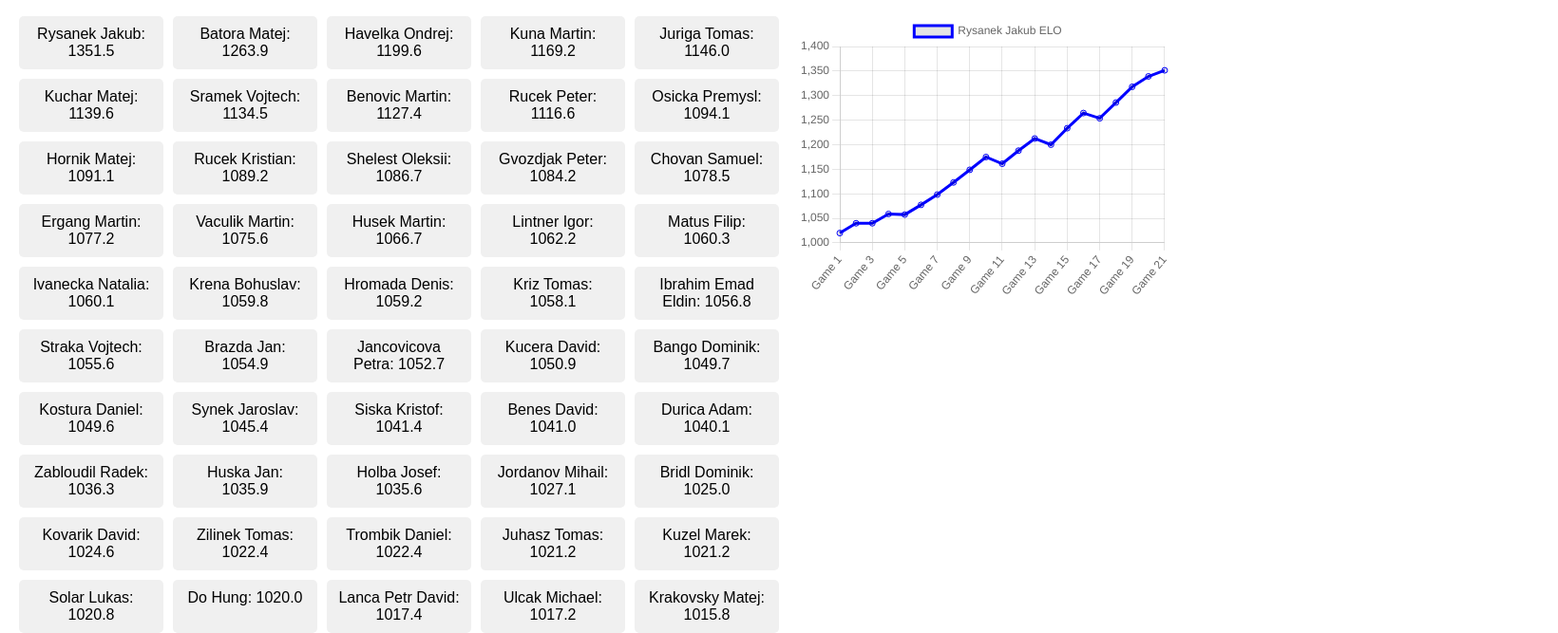
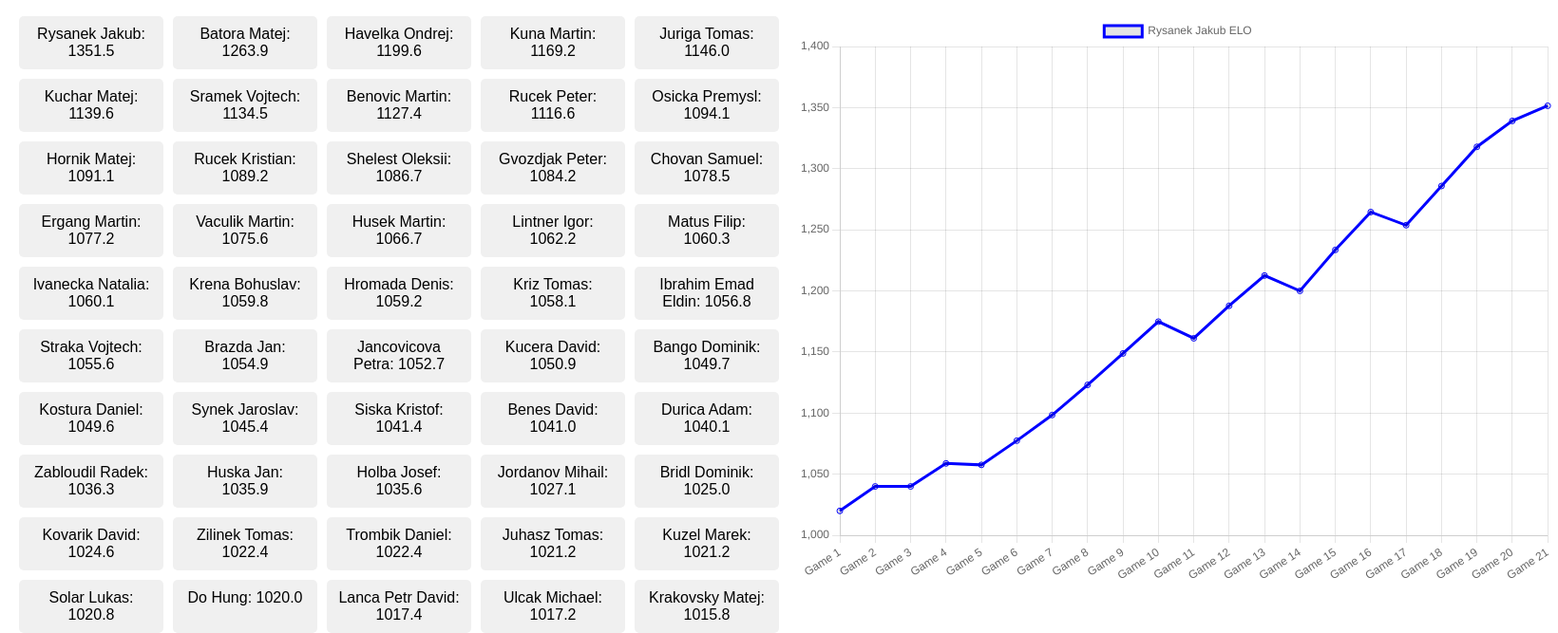
Before and after one commit to Siigull/kachna_elo, a plain HTML site: page index.html in a window 1280 px wide. Shown: the part 61-728 px from the top of the page at 95% size, 1640 px wide, since content can reach past the window. Drawn offline with nearby package versions, Linux system fonts and the light colour scheme.

Commit message:
made graph bigger

```diff
--- a/index.html
+++ b/index.html
@@ -53,8 +53,8 @@
     }
 
     canvas {
-      max-width: 400px;
-      max-height: 300px;
+      max-width: 800px;
+      max-height: 600px;
     }
   </style>
 </head>
@@ -67,7 +67,7 @@
 
     <!-- Chart on the right -->
     <div id="chart-container">
-      <canvas id="eloChart" width="400" height="300"></canvas>
+      <canvas id="eloChart" width="800" height="600"></canvas>
     </div>
   </div>
 
```
